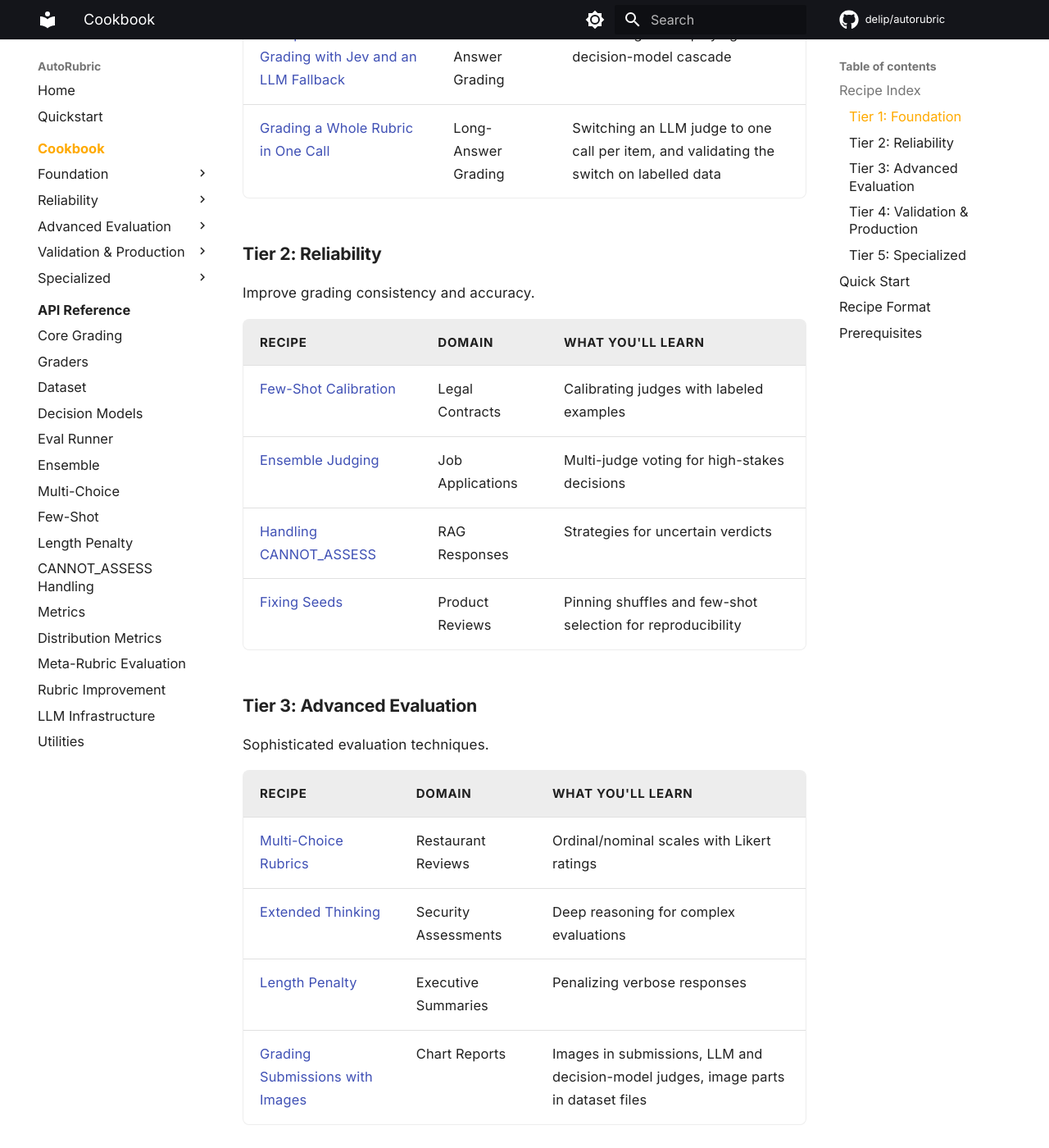
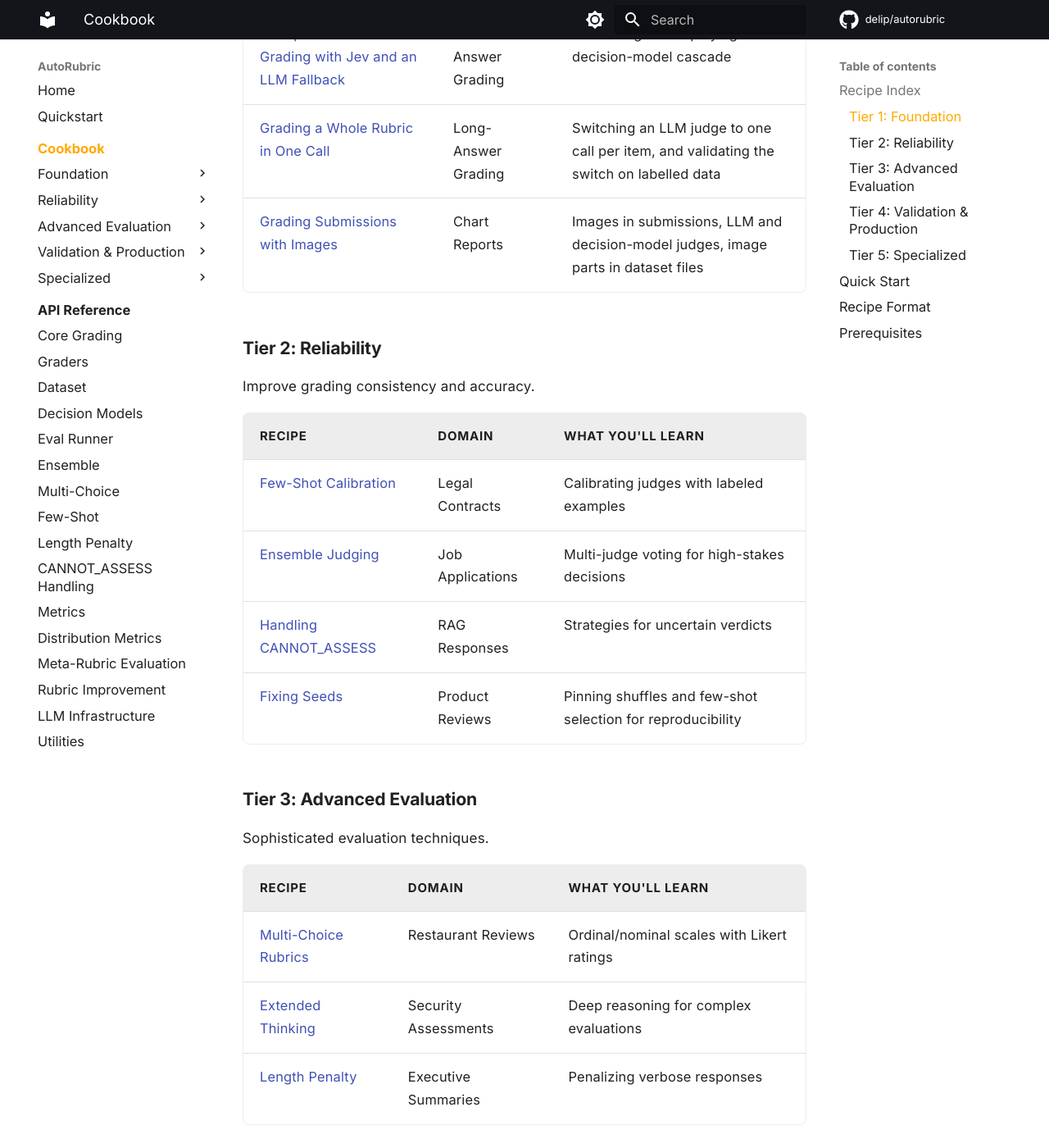
Before and after one commit to delip/autorubric, an MkDocs documentation site: the page built from docs/cookbook/index.md, in a window 1280 px wide and 1400 px high, scrolled down 1279 px. Shown: the whole window at 82% size. Built offline with MkDocs 1.6.1 and Material for MkDocs 9.7.7, drawn with Linux system fonts in a browser that asks for light colours; comment, search, counter and statistics services are not loaded.

Commit message:
List the image grading recipe under Foundation

```diff
--- a/mkdocs.yml
+++ b/mkdocs.yml
@@ -122,6 +122,7 @@ nav:
           - Working with Explanations: cookbook/explanations.md
           - Cheap First-Pass Grading with Jev: cookbook/cascade-grading.md
           - Single-Call Grading: cookbook/single-call-grading.md
+          - Grading Submissions with Images: cookbook/image-inputs.md
       - Reliability:
           - Few-Shot Calibration: cookbook/few-shot-calibration.md
           - Ensemble Judging: cookbook/ensemble-judging.md
@@ -131,7 +132,6 @@ nav:
           - Multi-Choice Rubrics: cookbook/multi-choice-rubrics.md
           - Extended Thinking: cookbook/extended-thinking.md
           - Length Penalty: cookbook/length-penalty.md
-          - Grading Submissions with Images: cookbook/image-inputs.md
       - Validation & Production:
           - Evaluating Rubric Quality: cookbook/rubric-evaluation.md
           - Automated Rubric Improvement: cookbook/automated-rubric-improvement.md
```
Also changed, not shown: docs/cookbook/index.md (+1 -1 lines).
